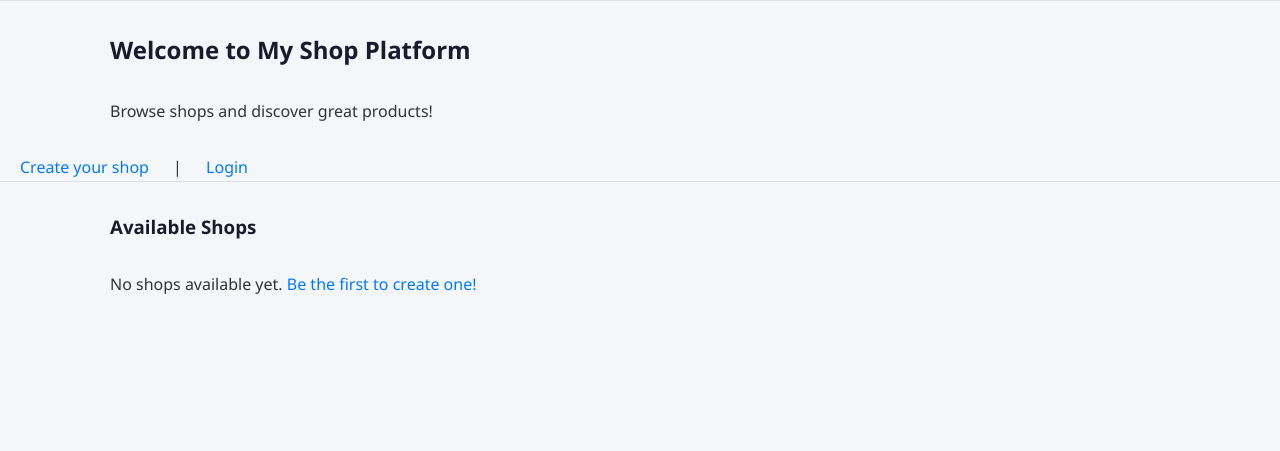
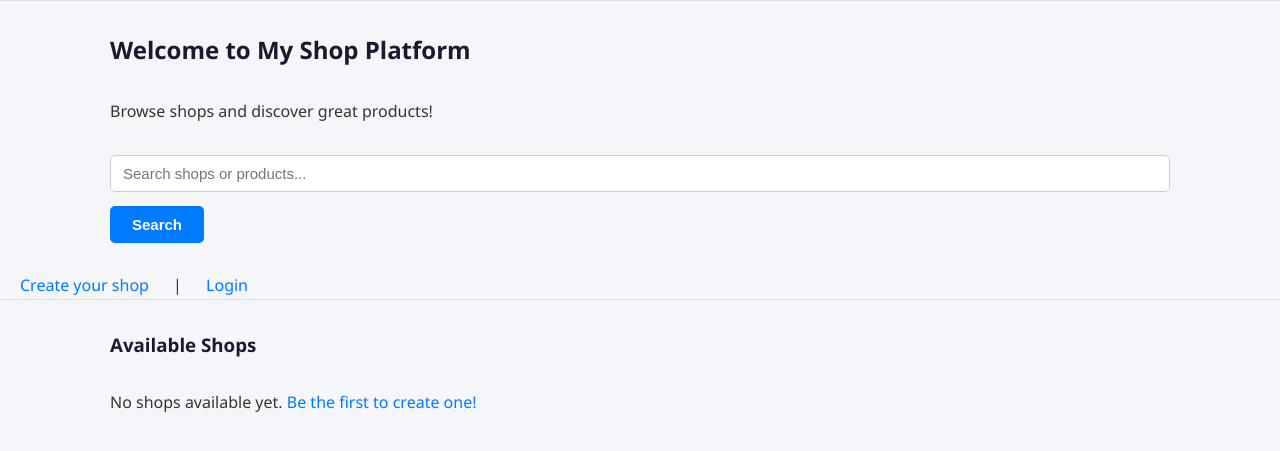
Before and after one commit to Shaurya1269/shop_site, a Flask app: page / in a window 1280 px wide. Shown: the part 64-515 px from the top of the page. Run offline with Flask 3, Linux system fonts and the light colour scheme; data that the repository does not hold is empty; some libraries are stand-ins or nearby versions.

Commit message:
adding search ption and fixing orders issue

```diff
--- a/app/routes/shop_routes.py
+++ b/app/routes/shop_routes.py
@@ -20,6 +20,43 @@ def home():
     conn.close()
     # Use the richer index.html template (home.html was a minimal duplicate)
     return render_template("index.html", shops=shops)
+
+
+@shop_bp.route("/search")
+def search():
+    query = request.args.get("q", "").strip()
+    conn = get_db()
+    cur = get_cursor(conn)
+
+    shops = []
+    products = []
+
+    if query:
+        cur.execute("""
+            SELECT shop_name, slug FROM shops WHERE shop_name ILIKE %s
+        """, (f"%{query}%",))
+        shops = cur.fetchall()
+
+        cur.execute("""
+            SELECT products.name,
+                   products.price,
+                   shops.shop_name,
+                   shops.slug
+            FROM products
+            JOIN shops ON products.shop_id = shops.id
+            WHERE products.name ILIKE %s
+        """, (f"%{query}%",))
+        products = cur.fetchall()
+
+    cur.close()
+    conn.close()
+
+    return render_template(
+        "search_results.html",
+        query=query,
+        shops=shops,
+        products=products
+    )
 
 
 @shop_bp.route("/health")
--- a/app/templates/index.html
+++ b/app/templates/index.html
@@ -7,6 +7,12 @@
 <h2>Welcome to My Shop Platform</h2>
 
 <p>Browse shops and discover great products!</p>
+
+<form action="/search" method="get">
+  <input type="text" name="q" placeholder="Search shops or products..." required>
+  <button type="submit">Search</button>
+</form>
+
 
 {% if session.get('user_id') %}
 <a href="/dashboard">Go to Dashboard</a> |
```
Also changed, not shown: app/templates/search_results.html (added, +41 -0 lines). Lines whose indentation alone changed are shown as unchanged.
